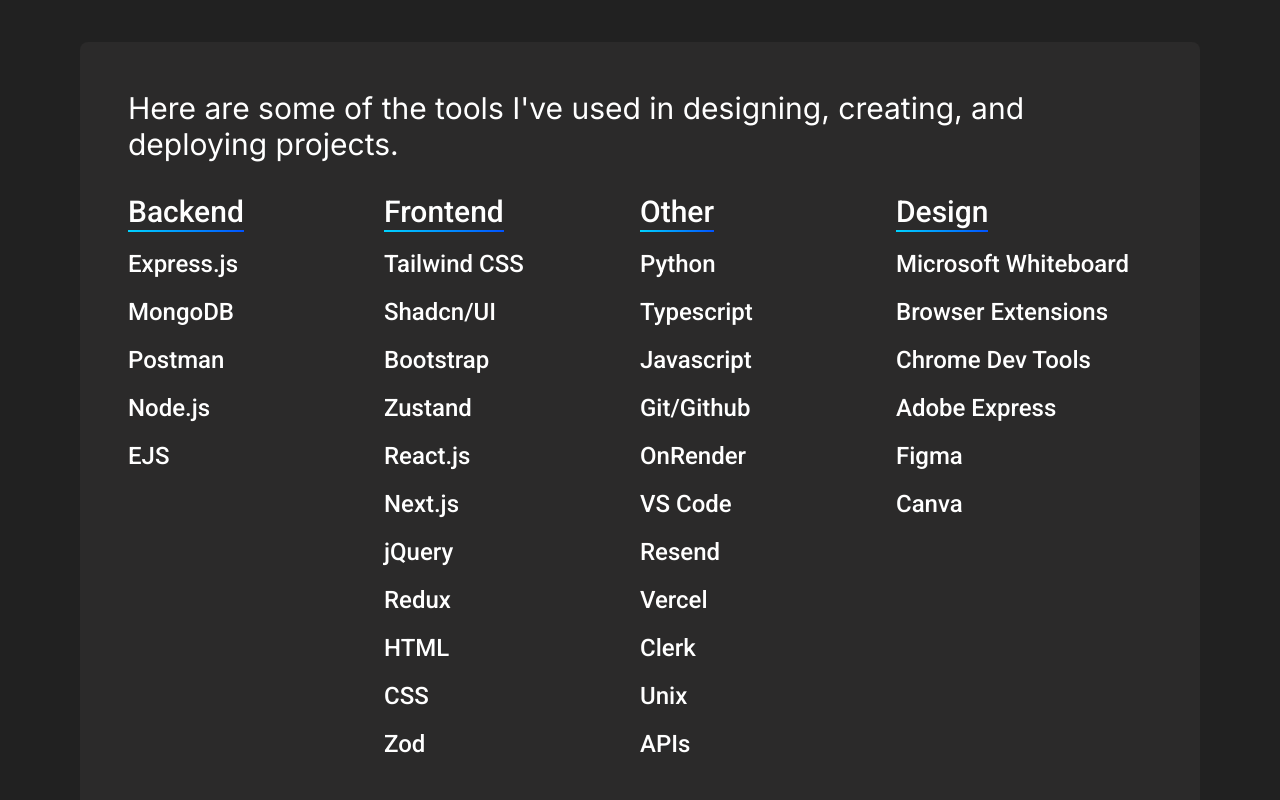
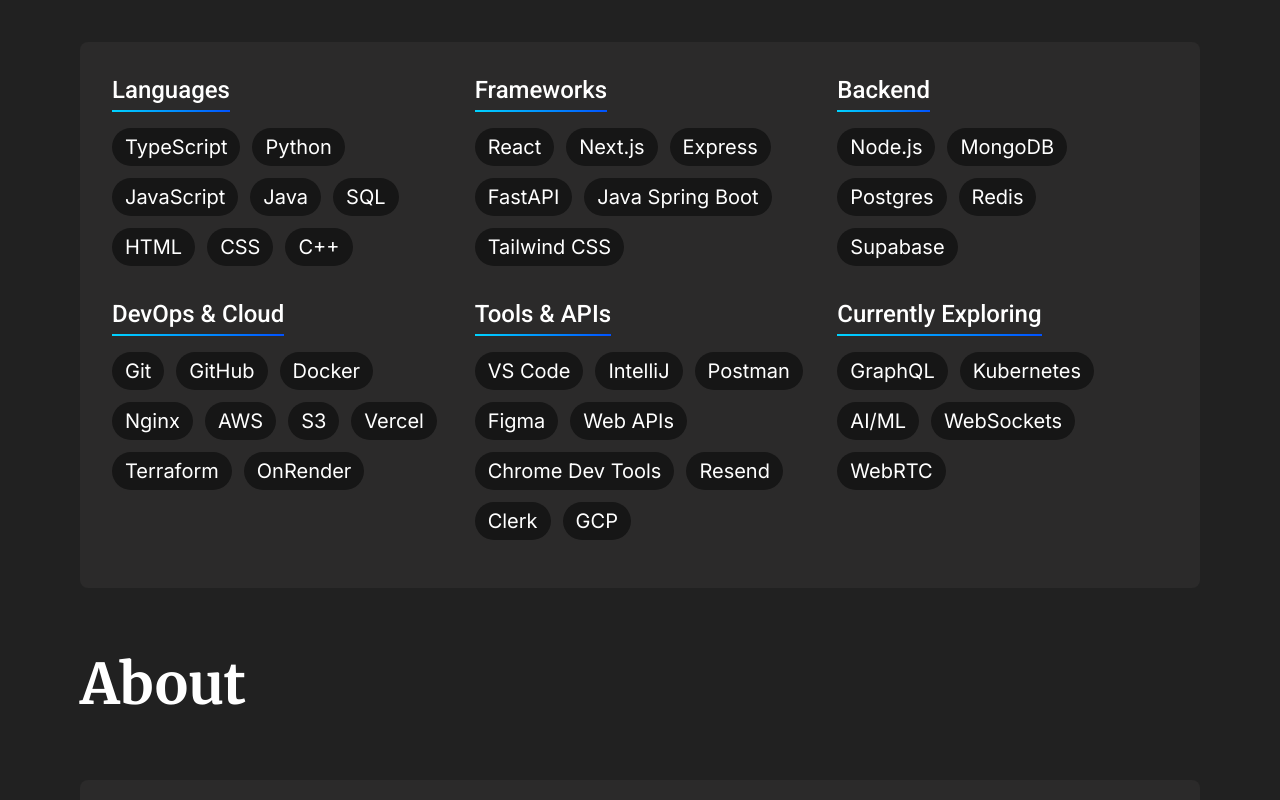
Before and after one commit to Valx01P/pablo-valdes-portfolio-website, a Next.js app: page / in a window 1280 px wide. Shown: the part 6000-6800 px from the top of the page. Built offline with nearby package versions, Linux system fonts and the light colour scheme.

Commit message:
tool section update

```diff
--- a/src/components/ToolSection.tsx
+++ b/src/components/ToolSection.tsx
@@ -1,72 +1,104 @@
 import React from 'react'
 
 type ToolProps = {
-    darkMode: boolean;
-    swagMode: boolean;
-  };
+  darkMode: boolean;
+  swagMode: boolean;
+};
 
 const ToolSection = (props: ToolProps) => {
   return (
     <section id='tools' className='pt-12 light-2 dark:background-2 w-full text-black dark:text-white flex justify-center'>
       <div className='h-auto layout-container flex flex-col justify-center align-middle px-4'>
         <div className='h-auto w-full flex flex-1 max-[850px]:justify-center'>
-          <h1 className='text-black dark:text-white text-section-title merriweather-bold max-[420px]:text-4xl'>Tools</h1>
+          <h1 className='text-black dark:text-white text-section-title merriweather-bold max-[420px]:text-4xl'>My Skills</h1>
         </div>
+
         {/* Tool content */}
-        <div className={`${props.swagMode && "swag-bg"} flex flex-col h-auto w-full mt-16 mb-4 p-8 pb-12 light-card dark:background-card rounded-lg gap-4`}>
-          <h2 className='text-black dark:text-white px-4 py-4 text-3xl max-[420px]:text-xl'>Here are some of the tools I&apos;ve used in designing, creating, and deploying projects.</h2>
-          <div className='flex max-[1040px]:flex-col max-[1040px]:gap-6 flex-row flex-wrap px-4 roboto-medium'>
-            <div className='flex max-[1040px]:gap-2 flex-1 flex-col gap-4'>
-              <h3 className='text-black dark:text-white text-3xl dark:border-gradient-bottom border-gradient-bottom-2 max-[420px]:text-xl max-[1040px]:flex w-min'>Backend</h3>
-              <div className='flex max-[1040px]:gap-6 max-[1040px]:py-2 max-[1040px]:flex-row max-[1040px]:flex-wrap flex-col gap-4'>
-                <p className='text-black dark:text-white text-2xl max-[420px]:text-base'>Express.js</p>
-                <p className='text-black dark:text-white text-2xl max-[420px]:text-base'>MongoDB</p>
-                <p className='text-black dark:text-white text-2xl max-[420px]:text-base'>Postman</p>
-                <p className='text-black dark:text-white text-2xl max-[420px]:text-base'>Node.js</p>
-                <p className='text-black dark:text-white text-2xl max-[420px]:text-base'>EJS</p>
+        <div className={`${props.swagMode && "swag-bg"} flex flex-col h-auto w-full mt-16 mb-4 p-8 pb-12 light-card dark:background-card rounded-lg gap-6`}>
+
+          {/* Grid layout for desktop, column for mobile */}
+          <div className='grid grid-cols-1 md:grid-cols-2 lg:grid-cols-3 gap-6 lg:gap-8'>
+            {/* Languages */}
+            <div>
+              <h2 className='text-black dark:text-white text-2xl roboto-medium mb-4 dark:border-gradient-bottom border-gradient-bottom-2 pb-1 w-min'>
+                Languages
+              </h2>
+              <div className='flex flex-wrap gap-2 md:gap-3'>
+                {['TypeScript', 'Python', 'JavaScript', 'Java', 'SQL', 'HTML', 'CSS', 'C++'].map((tool) => (
+                  <span key={tool} className='text-black dark:text-white text-base md:text-xl px-3 py-1 border border-transparent background rounded-full hover:scale-110 transition-transform'>
+                    {tool}
+                  </span>
+                ))}
               </div>
             </div>
-            <div className='flex max-[1040px]:gap-2 flex-1 flex-col gap-4'>
-              <h3 className='text-black dark:text-white text-3xl dark:border-gradient-bottom border-gradient-bottom-2 max-[420px]:text-xl max-[1040px]:flex w-min'>Frontend</h3>
-              <div className='flex max-[1040px]:gap-6 max-[1040px]:py-2 max-[1040px]:flex-row max-[1040px]:flex-wrap flex-col gap-4'>
-                <p className='text-black dark:text-white text-2xl max-[420px]:text-base'>Tailwind CSS</p>
-                <p className='text-black dark:text-white text-2xl max-[420px]:text-base'>Shadcn/UI</p>
-                <p className='text-black dark:text-white text-2xl max-[420px]:text-base'>Bootstrap</p>
-                <p className='text-black dark:text-white text-2xl max-[420px]:text-base'>Zustand</p>
-                <p className='text-black dark:text-white text-2xl max-[420px]:text-base'>React.js</p>
-                <p className='text-black dark:text-white text-2xl max-[420px]:text-base'>Next.js</p>
-                <p className='text-black dark:text-white text-2xl max-[420px]:text-base'>jQuery</p>
-                <p className='text-black dark:text-white text-2xl max-[420px]:text-base'>Redux</p>
-                <p className='text-black dark:text-white text-2xl max-[420px]:text-base'>HTML</p>
-                <p className='text-black dark:text-white text-2xl max-[420px]:text-base'>CSS</p>
-                <p className='text-black dark:text-white text-2xl max-[420px]:text-base'>Zod</p>
+
+            {/* Frameworks */}
+            <div>
+              <h2 className='text-black dark:text-white text-2xl roboto-medium mb-4 dark:border-gradient-bottom border-gradient-bottom-2 pb-1 w-min'>
+                Frameworks
+              </h2>
+              <div className='flex flex-wrap gap-2 md:gap-3'>
+                {['React', 'Next.js', 'Express', 'FastAPI', 'Java Spring Boot', 'Tailwind CSS'].map((tool) => (
+                  <span key={tool} className='text-black dark:text-white text-base md:text-xl px-3 py-1 border border-transparent background rounded-full hover:scale-110 transition-transform'>
+                    {tool}
+                  </span>
+                ))}
               </div>
             </div>
-            <div className='flex max-[1040px]:gap-2 flex-1 flex-col gap-4'>
-              <h3 className='text-black dark:text-white text-3xl dark:border-gradient-bottom border-gradient-bottom-2 max-[420px]:text-xl max-[1040px]:flex w-min'>Other</h3>
-              <div className='flex max-[1040px]:gap-6 max-[1040px]:py-2 max-[1040px]:flex-row max-[1040px]:flex-wrap flex-col gap-4'>
-              <p className='text-black dark:text-white text-2xl max-[420px]:text-base'>Python</p>
-                <p className='text-black dark:text-white text-2xl max-[420px]:text-base'>Typescript</p>
-                <p className='text-black dark:text-white text-2xl max-[420px]:text-base'>Javascript</p>
-                <p className='text-black dark:text-white text-2xl max-[420px]:text-base'>Git/Github</p>
-                <p className='text-black dark:text-white text-2xl max-[420px]:text-base'>OnRender</p>
-                <p className='text-black dark:text-white text-2xl max-[420px]:text-base'>VS Code</p>
-                <p className='text-black dark:text-white text-2xl max-[420px]:text-base'>Resend</p>
-                <p className='text-black dark:text-white text-2xl max-[420px]:text-base'>Vercel</p>
-                <p className='text-black dark:text-white text-2xl max-[420px]:text-base'>Clerk</p>
-                <p className='text-black dark:text-white text-2xl max-[420px]:text-base'>Unix</p>
-                <p className='text-black dark:text-white text-2xl max-[420px]:text-base'>APIs</p>
+
+            {/* Backend Technologies */}
+            <div>
+              <h2 className='text-black dark:text-white text-2xl roboto-medium mb-4 dark:border-gradient-bottom border-gradient-bottom-2 pb-1 w-max'>
+                Backend
+              </h2>
+              <div className='flex flex-wrap gap-2 md:gap-3'>
+                {['Node.js', 'MongoDB', 'Postgres', 'Redis', 'Supabase'].map((tool) => (
+                  <span key={tool} className='text-black dark:text-white text-base md:text-xl px-3 py-1 border border-transparent background rounded-full hover:scale-110 transition-transform'>
+                    {tool}
+                  </span>
+                ))}
               </div>
             </div>
-            <div className='flex max-[1040px]:gap-2 flex-1 flex-col gap-4'>
-              <h3 className='text-black dark:text-white text-3xl dark:border-gradient-bottom border-gradient-bottom-2 max-[420px]:text-xl max-[1040px]:flex w-min'>Design</h3>
-              <div className='flex max-[1040px]:gap-6 max-[1040px]:py-2 max-[1040px]:flex-row max-[1040px]:flex-wrap flex-col gap-4'>
-              <p className='text-black dark:text-white text-2xl max-[420px]:text-base'>Microsoft Whiteboard</p>
-                <p className='text-black dark:text-white text-2xl max-[420px]:text-base'>Browser Extensions</p>
-                <p className='text-black dark:text-white text-2xl max-[420px]:text-base'>Chrome Dev Tools</p>
-                <p className='text-black dark:text-white text-2xl max-[420px]:text-base'>Adobe Express</p>
-                <p className='text-black dark:text-white text-2xl max-[420px]:text-base'>Figma</p>
-                <p className='text-black dark:text-white text-2xl max-[420px]:text-base'>Canva</p>
+
+            {/* DevOps & Cloud */}
+            <div>
+              <h2 className='text-black dark:text-white text-2xl roboto-medium mb-4 dark:border-gradient-bottom border-gradient-bottom-2 pb-1 w-max'>
+                DevOps & Cloud
+              </h2>
+              <div className='flex flex-wrap gap-2 md:gap-3'>
+                {['Git', 'GitHub', 'Docker', 'Nginx', 'AWS', 'S3', 'Vercel', 'Terraform', 'OnRender'].map((tool) => (
+                  <span key={tool} className='text-black dark:text-white text-base md:text-xl px-3 py-1 border border-transparent background rounded-full hover:scale-110 transition-transform'>
+                    {tool}
+                  </span>
+                ))}
+              </div>
+            </div>
+
+            {/* Tools & APIs */}
+            <div>
+              <h2 className='text-black dark:text-white text-2xl roboto-medium mb-4 dark:border-gradient-bottom border-gradient-bottom-2 pb-1 w-max'>
+                Tools & APIs
+              </h2>
+              <div className='flex flex-wrap gap-2 md:gap-3'>
+                {['VS Code', 'IntelliJ', 'Postman', 'Figma', 'Web APIs', 'Chrome Dev Tools', 'Resend', 'Clerk', 'GCP'].map((tool) => (
+                  <span key={tool} className='text-black dark:text-white text-base md:text-xl px-3 py-1 border border-transparent background rounded-full hover:scale-110 transition-transform'>
+                    {tool}
+                  </span>
+                ))}
+              </div>
+            </div>
+
+            {/* Currently Exploring */}
+            <div>
+              <h2 className='text-black dark:text-white text-2xl roboto-medium mb-4 dark:border-gradient-bottom border-gradient-bottom-2 pb-1 w-max'>
+                Currently Exploring
+              </h2>
+              <div className='flex flex-wrap gap-2 md:gap-3'>
+                {['GraphQL', 'Kubernetes', 'AI/ML', 'WebSockets', 'WebRTC'].map((tool) => (
+                  <span key={tool} className='text-black dark:text-white text-base md:text-xl px-3 py-1 border border-transparent background rounded-full hover:scale-110 transition-transform'>
+                    {tool}
+                  </span>
+                ))}
               </div>
             </div>
           </div>
@@ -77,4 +109,3 @@ const ToolSection = (props: ToolProps) => {
 }
 
 export default ToolSection
-// alt p elements; max-[1040px]:flex max-[1040px]:flex-wrap max-[1040px]:text-balance max-[1040px]:text-center max-[1040px]:border-2 max-[1040px]:rounded-full max-[1040px]:border-transparent max-[1040px]:py-1 px-3 max-[1040px]:background max-[1040px]:hover:scale-110
```
